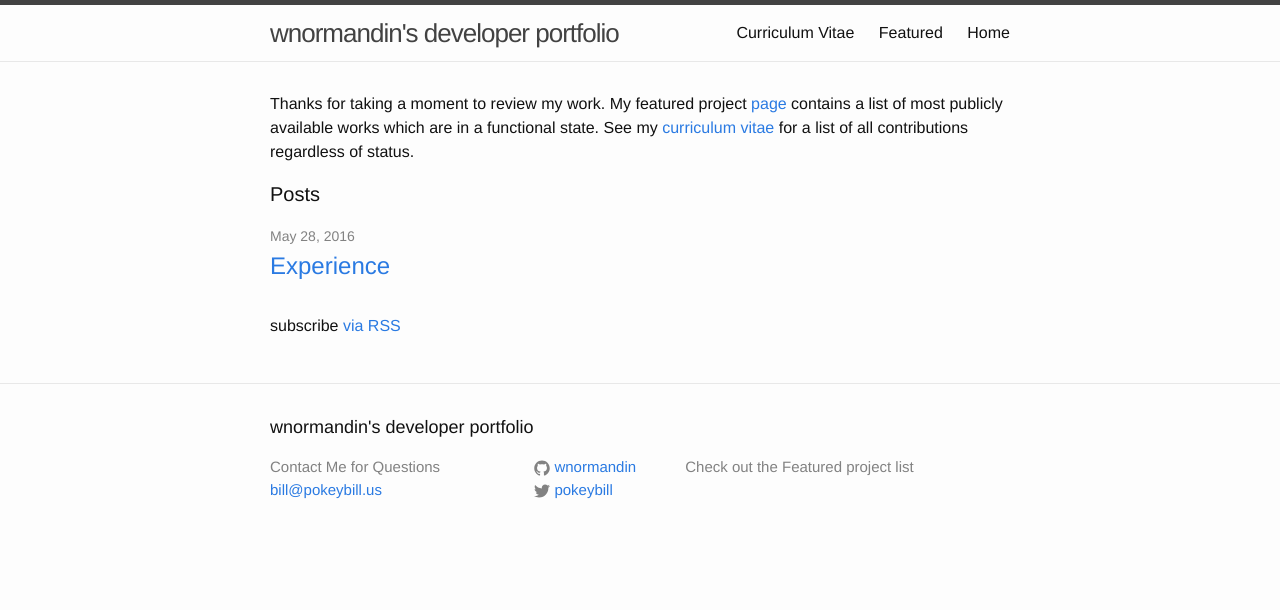
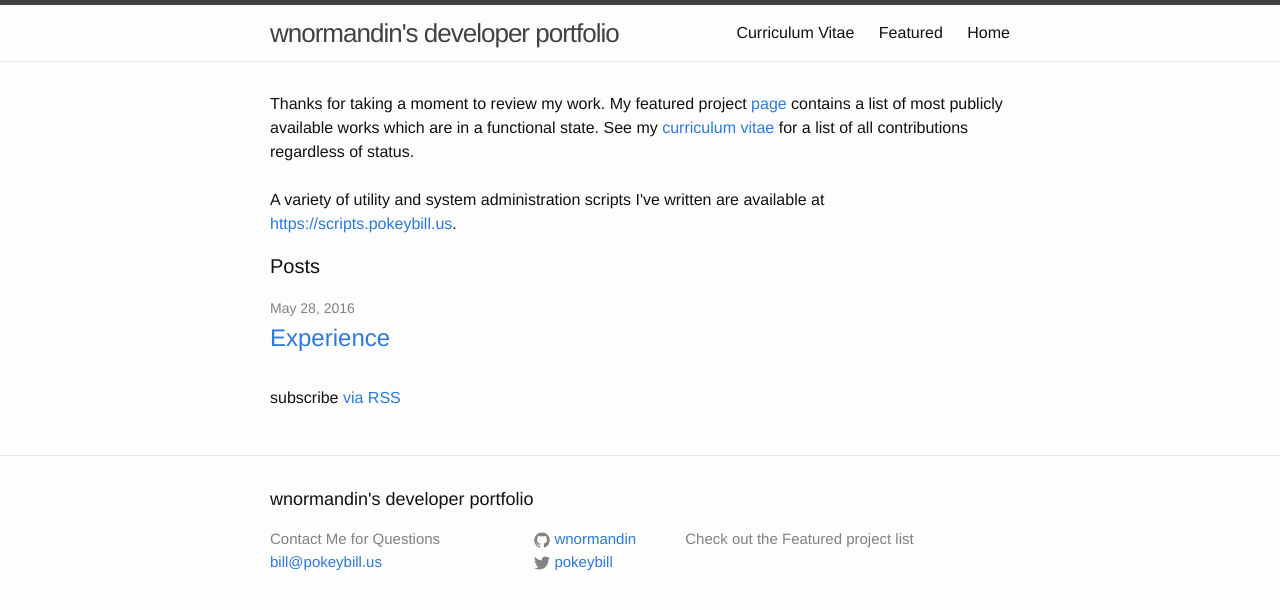
Before and after one commit to wnormandin/wnormandin.github.io, a Jekyll site: the page built from index.html, in a window 1280 px wide. Shown: the top 610 px of the page. Built offline with Jekyll 4.4.1, drawn with Linux system fonts in a browser that asks for light colours.

Commit message:
Update index.html

```diff
--- a/index.html
+++ b/index.html
@@ -8,6 +8,8 @@ permalink: /
   <p>Thanks for taking a moment to review my work.  My featured project <a href="{{ "/featured" | prepend: site.baseurl }}">{{ 'page' }}</a>
   contains a list of most publicly available works which are in a functional state.  See my
   <a href="{{ "/cv" | prepend: site.baseurl }}">{{ 'curriculum vitae' }}</a> for a list of all contributions regardless of status.<br>
+  <br>
+  A variety of utility and system administration scripts I've written are available at <a href="https://scripts.pokeybill.us" target="_blank">https://scripts.pokeybill.us</a>.
   </p>
 
   <h1 class="page-heading">Posts</h1>
```
